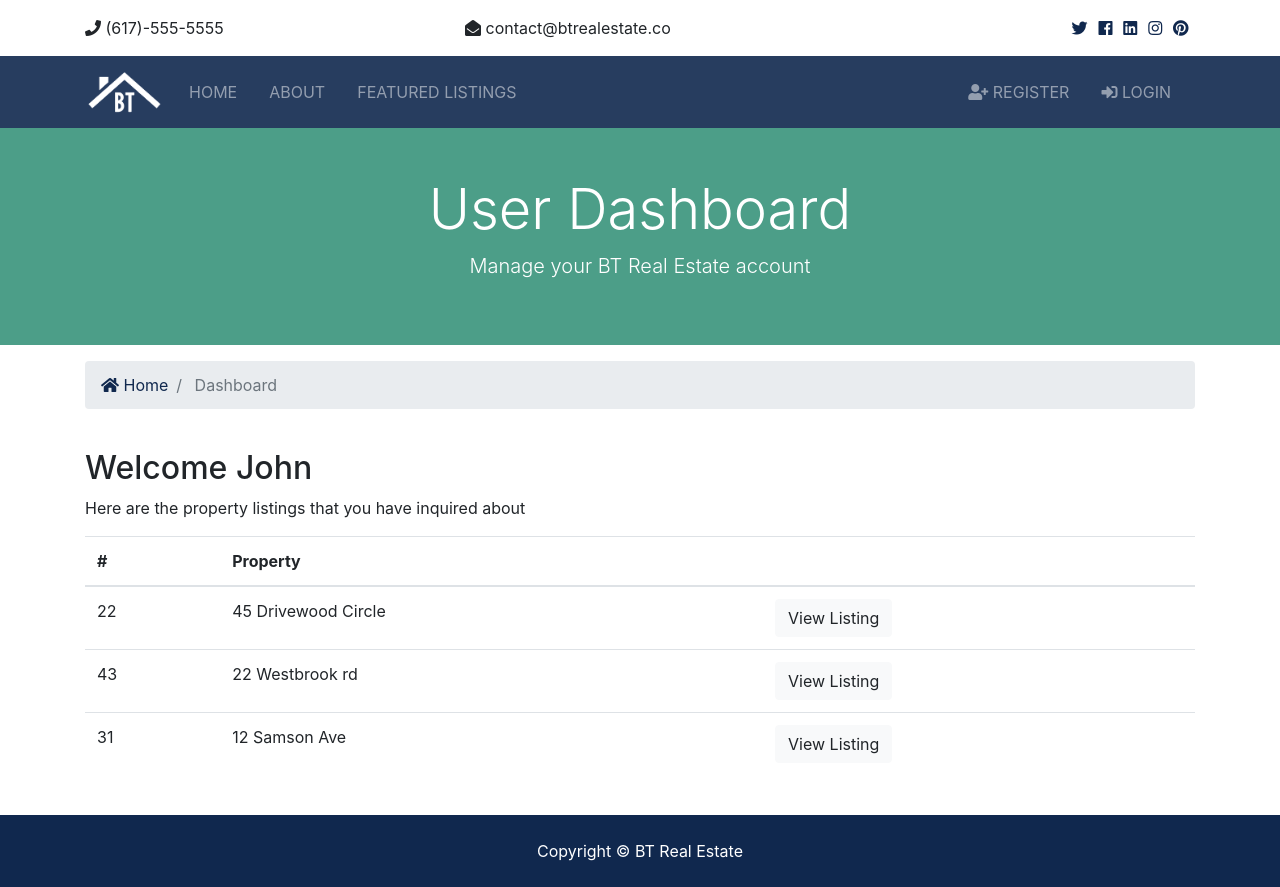
After one commit to allanlburns/btre, a Django app: page /accounts/dashboard in a window 1280 px wide. The commit adds this page. Run offline with Django 3.2, Linux system fonts and the light colour scheme; some libraries are stand-ins or nearby versions.

Commit message:
Create accounts templates and urls, create register and login/logout emplates, define error messages, incorporate user registration and authentication, set up navbar login/logout, and make page titles dynamic.

```diff
--- /dev/null
+++ b/accounts/urls.py
@@ -0,0 +1,9 @@
+from django.urls import path
+from . import views
+
+urlpatterns = [
+	path('login', views.login, name='login'),
+    path('register', views.register, name='register'),
+    path('logout', views.logout, name='logout'),
+    path('dashboard', views.dashboard, name='dashboard'),
+]
--- a/accounts/views.py
+++ b/accounts/views.py
@@ -1,3 +1,65 @@
-from django.shortcuts import render
+from django.shortcuts import render, redirect
+from django.contrib import messages, auth
+from django.contrib.auth.models import User
 
-# Create your views here.
+def register(request):
+	if request.method == 'POST':
+		# Get form values
+		first_name = request.POST['first_name']
+		last_name = request.POST['last_name']
+		username = request.POST['username']
+		email = request.POST['email']
+		password = request.POST['password']
+		password2 = request.POST['password2']
+
+		# Check if passwords mathc
+		if password == password2:
+			# Check username
+			if User.objects.filter(username=username).exists():
+				messages.error(request, 'That username already exists.')
+				return redirect('register')
+			else:
+				if User.objects.filter(email=email).exists():
+					messages.error(request, 'That email already exists.')
+					return redirect('register')
+				else:
+					# Looks good
+					user = User.objects.create_user(username=username, password=password, email=email, first_name=first_name, last_name=last_name)
+
+					# Login after register
+					auth.login(request, user)
+					messages.success(request, "Welocme!")
+					return redirect('index')
+		else:
+			messages.error(request, 'Passwords do not match')
+			return redirect('register')
+
+	else:
+		return render(request, 'accounts/register.html')
+
+def login(request):
+	if request.method == 'POST':
+		username = request.POST['username']
+		password = request.POST['password']
+
+		user = auth.authenticate(username=username, password=password)
+
+		if user is not None:
+			auth.login(request, user)
+			messages.success(request, 'You are now logged in.')
+			return redirect('dashboard')
+		else:
+			messages.error(request, 'Invalid credentials')
+			return redirect('login')
+
+	else:
+		return render(request, 'accounts/login.html')
+
+def logout(request):
+	if request.method == 'POST':
+		auth.logout(request)
+		messages.success(request, "You are now logged out.")
+		return redirect('index')
+
+def dashboard(request):
+	return render(request, 'accounts/dashboard.html')
--- a/btre/static/js/main.js
+++ b/btre/static/js/main.js
@@ -1,2 +1,6 @@
 const date = new Date();
 document.querySelector('.year').innerHTML = date.getFullYear();
+
+setTimeout(function() {
+	$('#message').fadeOut('slow'):
+}, 3000);
--- a/btre/urls.py
+++ b/btre/urls.py
@@ -7,4 +7,5 @@ urlpatterns = [
 	path('', include('pages.urls')),
 	path('listings/', include('listings.urls')),
     path('admin/', admin.site.urls),
+    path('accounts/', include('accounts.urls')),
 ] + static(settings.MEDIA_URL, document_root=settings.MEDIA_ROOT)
--- /dev/null
+++ b/templates/accounts/dashboard.html
@@ -0,0 +1,78 @@
+{% extends 'base.html' %}
+
+{% block title %} | Dashboard {% endblock %}
+
+{% block content %}
+
+<section id="showcase-inner" class="py-5 text-white">
+    <div class="container">
+      <div class="row text-center">
+        <div class="col-md-12">
+          <h1 class="display-4">User Dashboard</h1>
+          <p class="lead">Manage your BT Real Estate account</p>
+        </div>
+      </div>
+    </div>
+  </section>
+
+  <!-- Breadcrumb -->
+  <section id="bc" class="mt-3">
+    <div class="container">
+      <nav aria-label="breadcrumb">
+        <ol class="breadcrumb">
+          <li class="breadcrumb-item">
+            <a href="{% url 'index' %}">
+              <i class="fas fa-home"></i> Home</a>
+          </li>
+          <li class="breadcrumb-item active"> Dashboard</li>
+        </ol>
+      </nav>
+    </div>
+  </section>
+
+  <!-- Alerts -->
+  {% include 'partials/_alerts.html' %}
+
+  <section id="dashboard" class="py-4">
+    <div class="container">
+      <div class="row">
+        <div class="col-md-12">
+          <h2>Welcome John</h2>
+          <p>Here are the property listings that you have inquired about</p>
+          <table class="table">
+            <thead>
+              <tr>
+                <th scope="col">#</th>
+                <th scope="col">Property</th>
+                <th></th>
+              </tr>
+            </thead>
+            <tbody>
+              <tr>
+                <td>22</td>
+                <td>45 Drivewood Circle</td>
+                <td>
+                  <a class="btn btn-light" href="#">View Listing</a>
+                </td>
+              </tr>
+              <tr>
+                <td>43</td>
+                <td>22 Westbrook rd</td>
+                <td>
+                  <a class="btn btn-light" href="#">View Listing</a>
+                </td>
+              </tr>
+              <tr>
+                <td>31</td>
+                <td>12 Samson Ave</td>
+                <td>
+                  <a class="btn btn-light" href="#">View Listing</a>
+                </td>
+              </tr>
+            </tbody>
+          </table>
+        </div>
+      </div>
+    </div>
+  </section>
+{% endblock %}
--- a/templates/base.html
+++ b/templates/base.html
@@ -11,7 +11,7 @@
 		<link rel="stylesheet" href="{% static 'css/style.css' %} ">
 		<!-- Lightbox -->
 		<link rel="stylesheet" href="{% static 'css/lightbox.min.css' %} ">
-		<title>BT Real Estate</title>
+		<title>BT Real Estate {% block title %}{% endblock %}</title>
 	</head>
 	<body>
 		<!-- Top Bar -->
--- a/templates/listings/listing.html
+++ b/templates/listings/listing.html
@@ -1,6 +1,8 @@
 {% extends 'base.html' %}
 
 {% load humanize %}
+
+{% block title %} | {{ listing.title }} {% endblock %}
 
 {% block content %}
 <section id="showcase-inner" class="py-5 text-white">
--- a/templates/listings/listings.html
+++ b/templates/listings/listings.html
@@ -1,6 +1,8 @@
 {% extends 'base.html' %}
 
 {% load humanize %}
+
+{% block title %} | Browse Property Listings {% endblock %}
 
 {% block content %}
 <section id="showcase-inner" class="py-5 text-white">
--- a/templates/listings/search.html
+++ b/templates/listings/search.html
@@ -1,6 +1,8 @@
 {% extends 'base.html' %}
 
 {% load humanize %}
+
+{% block title %} | Search Listings {% endblock %}
 
 {% block content %}
 
--- a/templates/pages/about.html
+++ b/templates/pages/about.html
@@ -1,6 +1,8 @@
 {% extends 'base.html' %}
 
 {% load static %}
+
+{% block title %} |  About Us {% endblock %}
 
 {% block content %}
 
--- a/templates/pages/index.html
+++ b/templates/pages/index.html
@@ -1,6 +1,8 @@
 {% extends 'base.html' %}
 
 {% load humanize %}
+
+{% block title %} | Welcome{% endblock %}
 
 {% block content %}
 
@@ -65,6 +67,9 @@
       </div>
     </div>
   </section>
+
+  <!-- Alerts -->
+  {% include 'partials/_alerts.html' %}
 
   <!-- Listings -->
   <section id="listings" class="py-5">
--- /dev/null
+++ b/templates/partials/_alerts.html
@@ -0,0 +1,18 @@
+{% if messages %}
+
+	{% for message in messages %}
+	<div id="message" class="container">
+		<div class="alert alert-{{ message.tags }} alert-dismissable text-center" role="alert">
+			<button type="button" class="close" data-dismiss="alert"><span aria-hidden="true">&times;</span></button>
+				<strong>
+					{% if message.level == DEFAULT_MESSAGE_LEVELS.ERROR %}
+						Error:
+					{% else %}
+						{{ message.tags|title }}
+					{% endif %}
+				</strong>
+					{{ message }}
+		</div>
+	</div>
+	{% endfor %}
+{% endif %}
--- a/templates/partials/_navbar.html
+++ b/templates/partials/_navbar.html
@@ -40,16 +40,50 @@
 		    </ul>
 
 		    <ul class="navbar-nav ml-auto">
+		    	{%if user.is_authenticated %}
+		    		<li
+				      	{% if 'dashboard' in request.path %}
+				      		class="nav-item active mr-3"
+				      	{% else %}
+				      		class="nav-item mr-3"
+				      	{% endif %}
+				      	>
+				        <a class="nav-link" href="{% url 'dashboard' %}">Dashboard</a>
+				        Welcome {{ user.username }} (Dashboard)
+				      </li>
 				      <li class="nav-item mr-3">
-		        <a class="nav-link" href="register.html">
+				      		<a href="javascript:{document.getElementById('logout').submit()}" class="nav-link">
+				      			<i class="fas fa-sign-out-alt"></i> Logout
+				      		</a>
+				      		<form action="{% url 'logout' %}" method="POST" id="logout">
+				      			{% csrf_token %}
+				      			<input type="hidden">
+				      		</form>
+				      </li>
+		    	{% else %}
+				      <li
+				      	{% if 'register' in request.path %}
+				      		class="nav-item active mr-3"
+				      	{% else %}
+				      		class="nav-item mr-3"
+				      	{% endif %}
+				      	>
+				        <a class="nav-link" href="{% url 'register' %}">
 				          <i class="fas fa-user-plus"></i> Register</a>
 				      </li>
-		      <li class="nav-item mr-3">
-		        <a class="nav-link" href="login.html">
+				      <li
+				      	{% if 'login' == request.path %}
+				      		class="nav-item active mr-3"
+				      	{% else %}
+				      		class="nav-item mr-3"
+				      	{% endif %}
+				      >
+				        <a class="nav-link" href="{% url 'login' %}">
 				          <i class="fas fa-sign-in-alt"></i>
 
 				          Login</a>
 				      </li>
+				{% endif %}
 		    </ul>
 		  </div>
 		</div>
```
Also changed, not shown: btre/settings.py (+7 -12 lines), templates/accounts/login.html (added, +38 -0 lines), templates/accounts/register.html (added, +52 -0 lines). Lines whose indentation alone changed are shown as unchanged.
